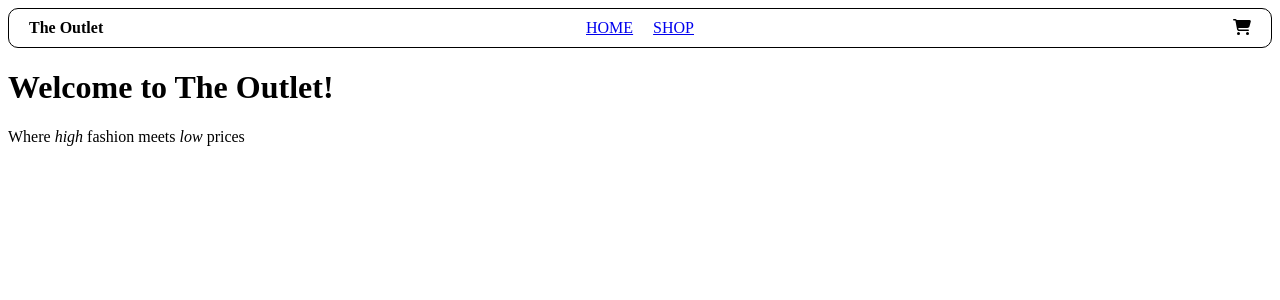
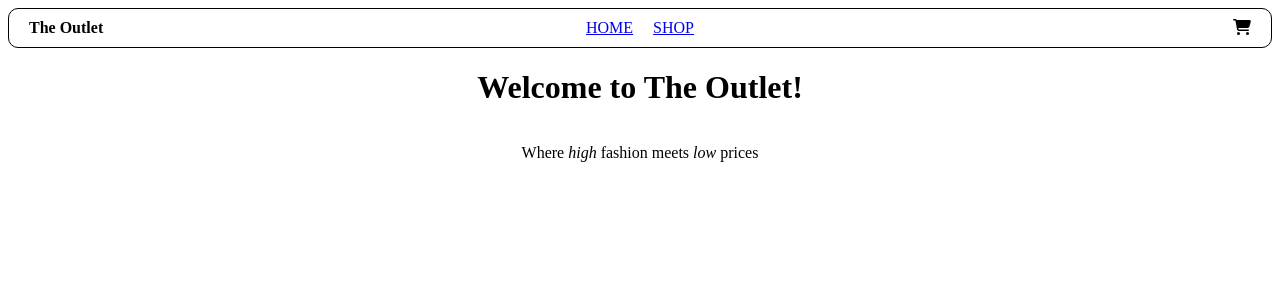
Before and after one commit to YonugJones/shopping-cart-2, a React (Vite) app: page / in a window 1280 px wide. Shown: the top 300 px of the page. Built offline with nearby package versions, Linux system fonts and the light colour scheme.

Commit message:
created api.js for fetchClothing

```diff
--- a/src/ErrorPage/ErrorPage.jsx
+++ b/src/ErrorPage/ErrorPage.jsx
@@ -6,7 +6,7 @@ const ErrorPage = () => {
     <div className={styles['error-container']}>
       <h1>Oh no! This route doesn&apos;t work</h1>
         <Link to='/' className={styles['home-link']}>
-          To go home, click here!
+          Click here to go home!
         </Link>
     </div>
   )
--- a/src/Home/Home.module.css
+++ b/src/Home/Home.module.css
@@ -0,0 +1,6 @@
+.home-container {
+  display: flex;
+  flex-direction: column;
+  justify-content: center;
+  align-items: center;
+}
```
Also changed, not shown: src/api/api.js (added, +9 -0 lines).
